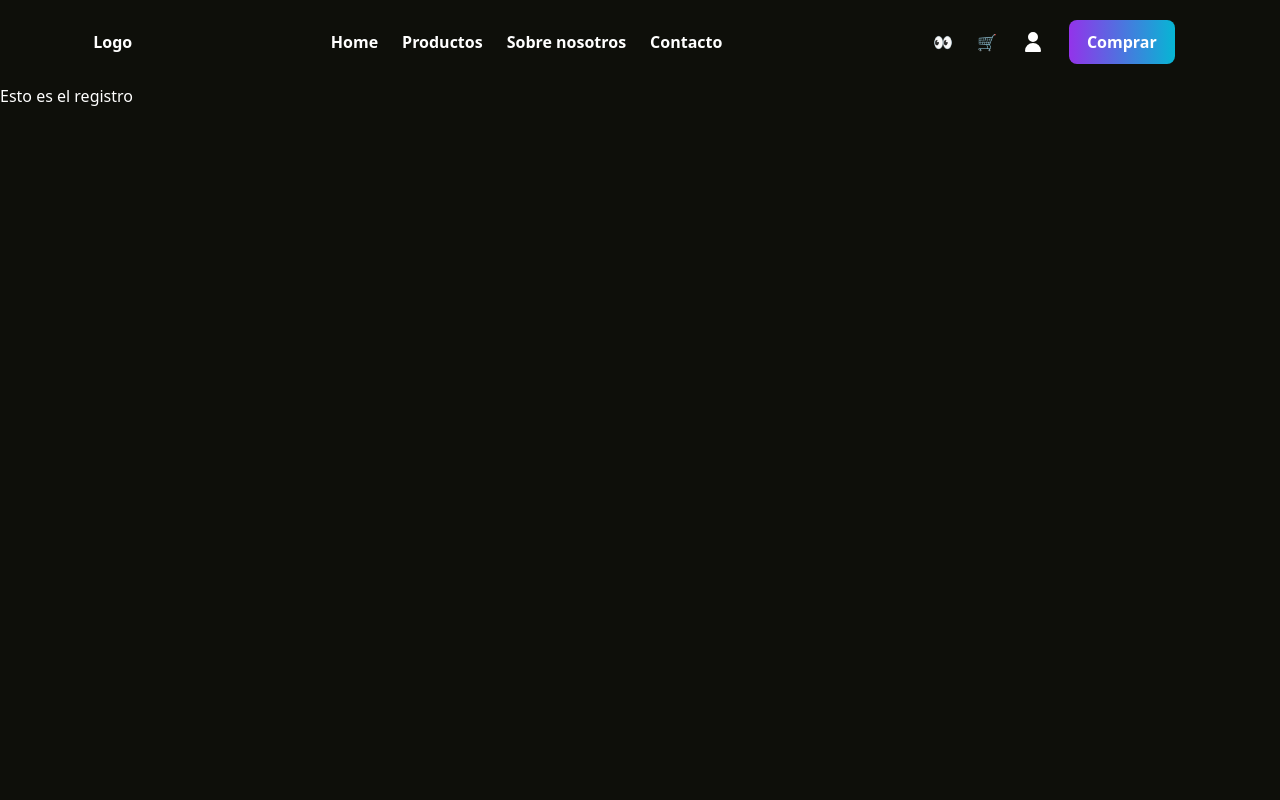
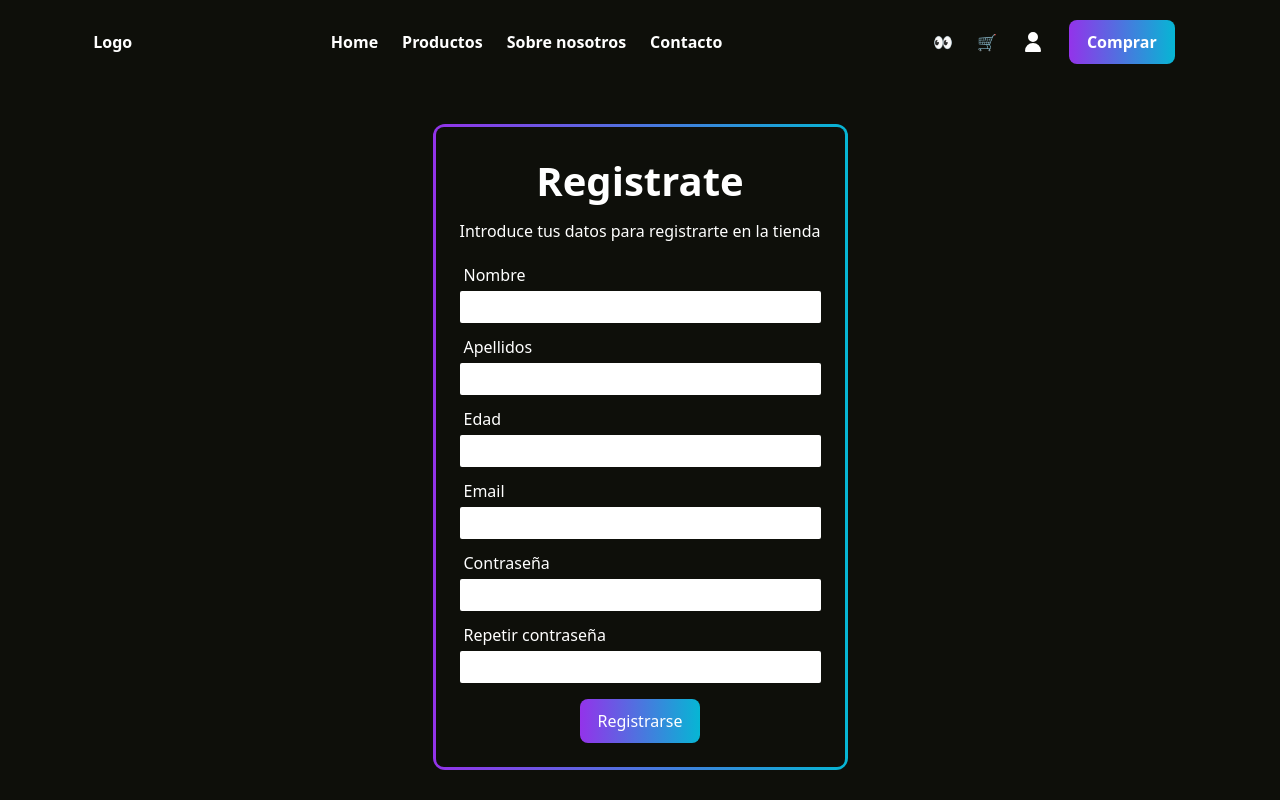
Before and after one commit to IgnacioLF/tienda_zapatillas_web, a React (Vite) app: page /registrarse in a window 1280 px wide. Built offline with nearby package versions, Linux system fonts and the light colour scheme.

Commit message:
-added register styles

```diff
--- a/src/pages/Register.jsx
+++ b/src/pages/Register.jsx
@@ -1,5 +1,33 @@
+import InputLabel from "../components/InputLabel";
+import PurpleButton from "../components/PurpleButton";
+
 const Register = () => {
-  return <div className="text-white">Esto es el registro</div>;
+  return (
+    <div className="text-white">
+      <div className="rounded-xl mx-auto w-fit  mt-10 p-[3px] bg-gradient-to-r from-purple-600 to-cyan-500">
+        <div className="flex flex-col items-center w-fit justify-between h-full bg-[#0e0f0a] text-white rounded-lg p-6">
+          <h1 className="font-bold text-[2.5rem]">Registrate</h1>
+          <p className="mb-2 mt-2">
+            Introduce tus datos para registrarte en la tienda
+          </p>
+          <form className="w-full flex flex-col justify-center items-center">
+            <InputLabel label={"Nombre"} styles="mt-3 w-full" />
+            <InputLabel label={"Apellidos"} styles="mt-3 w-full" />
+            <InputLabel label={"Edad"} styles="mt-3 w-full" />
+            <InputLabel label={"Email"} styles="mt-3 w-full" />
+            <InputLabel label={"Contraseña"} styles="mt-3 w-full" />
+            <InputLabel
+              label={"Repetir contraseña"}
+              styles="mt-3 w-full mb-4"
+            />
+            <PurpleButton type={"submit"} styles="px-10 w-fit">
+              Registrarse
+            </PurpleButton>
+          </form>
+        </div>
+      </div>
+    </div>
+  );
 };
 
 export default Register;
```
